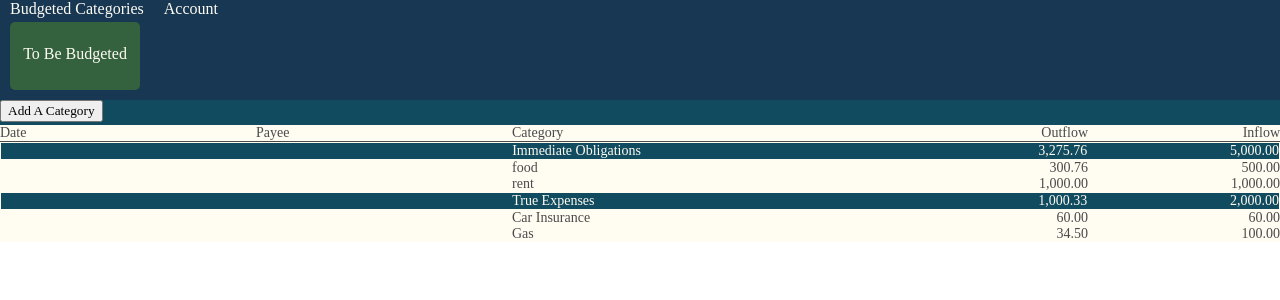
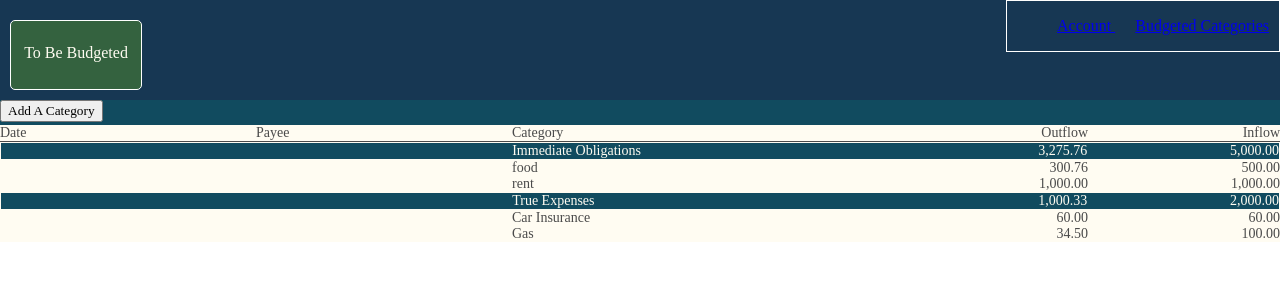
Before and after one commit to anbe6083/Budget_Application, a React (Create React App) app: page /budget in a window 1280 px wide. Shown: the top 300 px of the page. Built offline with nearby package versions, Linux system fonts and the light colour scheme.

Commit message:
Added Links for react-router

```diff
--- a/src/App.css
+++ b/src/App.css
@@ -24,19 +24,26 @@
   left: 10px;
   text-align: center;
   padding: 5px 5px 0px 5px;
+  border: solid 1px white;
 }
 
 
 
 .navBar {
   display: inline-block;
-  position: absolute;
+  border: 1px solid white;
+  float: right;
+  color: #FFFCF2;
+
 }
 
-.navBar a{
-  text-decoration: none;
+.navBar ul {
+  list-style-type: none;
+}
+.navBar li{
   padding: 10px;
   color: #FFFCF2;
+  display: inline;
 }
 
 .mainBody {
--- a/src/TopBar.js
+++ b/src/TopBar.js
@@ -1,6 +1,7 @@
 import React, { Component } from 'react';
 import './App.css';
 import Balance from './Balance';
+import {Link} from 'react-router-dom';
 export default class TopBar extends Component {
     constructor(props) {
         super(props);
@@ -10,8 +11,12 @@ export default class TopBar extends Component {
         return (
             <div className="TopBarContainer">
                 <div className='navBar'>
-                    <a href='#'>Budgeted Categories</a>
-                    <a href='#'>Account</a>
+                    <ul>
+                        <li> <Link to={`/`}> Account </Link> </li>
+                        <li><Link to={`/budget`}> Budgeted Categories </Link> </li>
+                    </ul>
+                    {/* <a href='#'>Budgeted Categories</a>
+                    <a href='#'>Account</a> */}
                 </div>
                 <Balance balance={this.props.balance} label={this.props.label}/>
 
```
